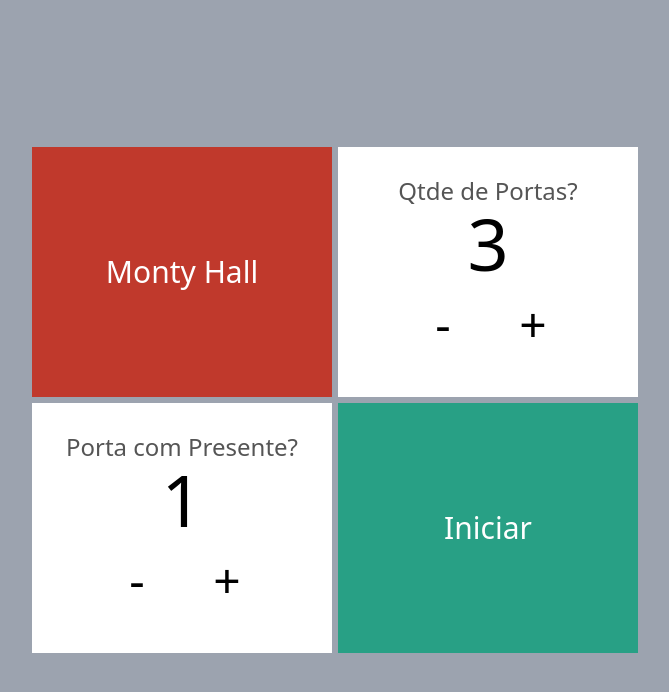
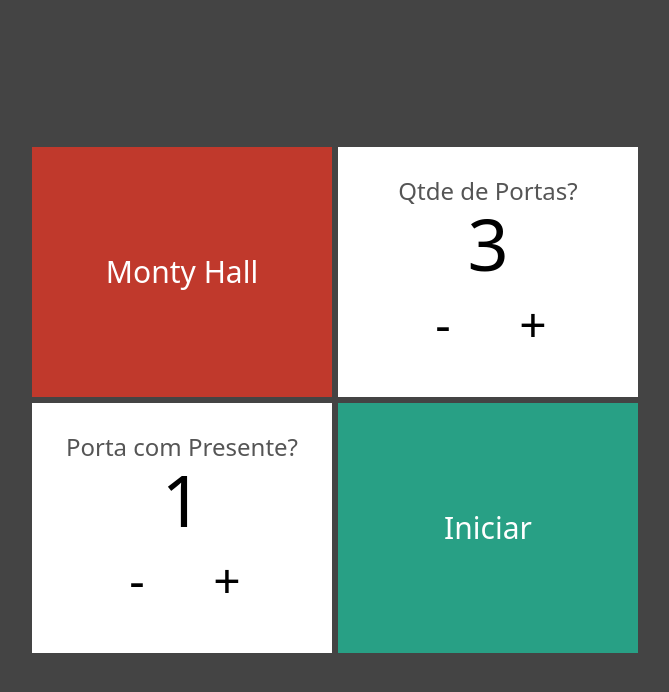
Before and after one commit to X-SpeedBlack-X/monty-hall, a Next.js app: page / in a window 1280 px wide. Shown: the top 692 px of the page, without its empty margins (305-974 px from the left). Built offline with nearby package versions, Linux system fonts and the light colour scheme.

Commit message:
feat: add new color

```diff
--- a/tailwind.config.js
+++ b/tailwind.config.js
@@ -13,9 +13,7 @@ module.exports = {
         },
         gray: {
           300: "#555",
-        },
-        background: {
-          100: "#444",
+          400: "#444",
         },
       },
     },
```
